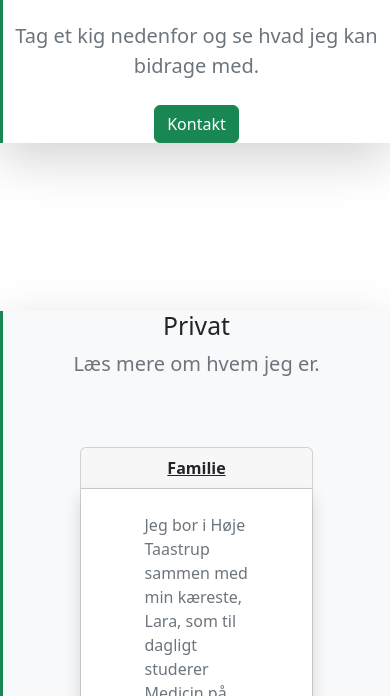
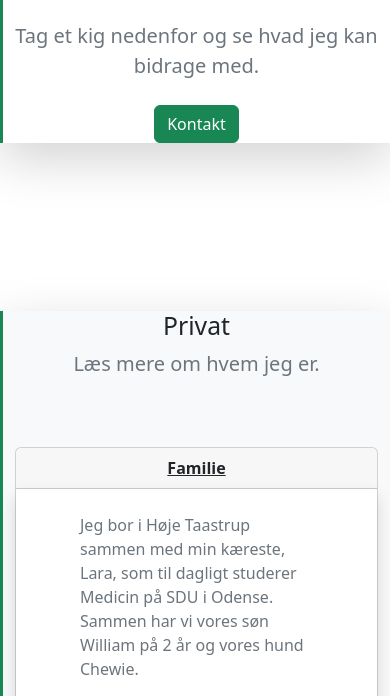
Before and after one commit to Olando91/Olando91.github.io, a plain HTML site: page index.html in a window 390 px wide. Shown: the part 148-844 px from the top of the page. Drawn offline with nearby package versions, Linux system fonts and the light colour scheme.

Commit message:
tester mobil layout

```diff
--- a/index.html
+++ b/index.html
@@ -77,7 +77,7 @@
         <p class="lead text-muted">Læs mere om hvem jeg er.</p>
       </div>
       <div class="row my-5 py-3 align-items-center justify-content-center">
-        <div class="col-8 col-md-5 my-1">
+        <div class="col-12 col-md-5 my-1">
           <div class="card border-1">
             <div class="card-header text-center fw-bold text-decoration-underline">Familie</div>
             <div class="card-body py-4 shadow">
```
